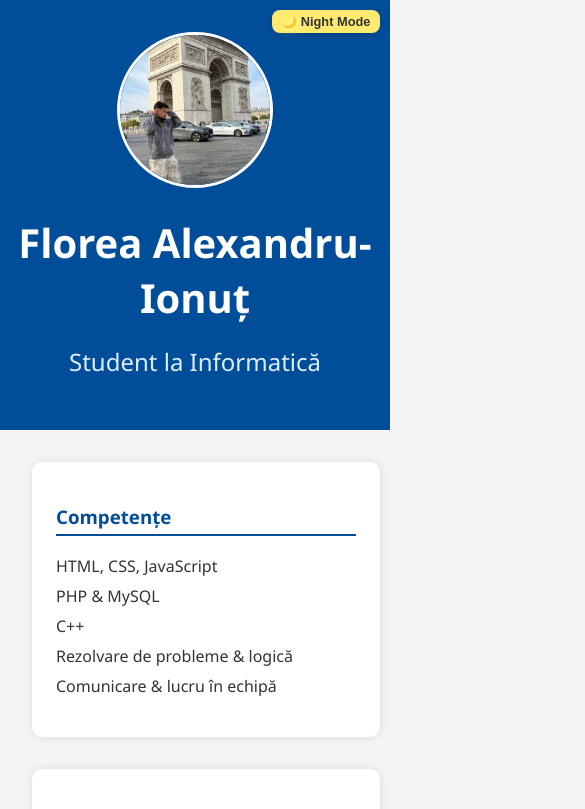
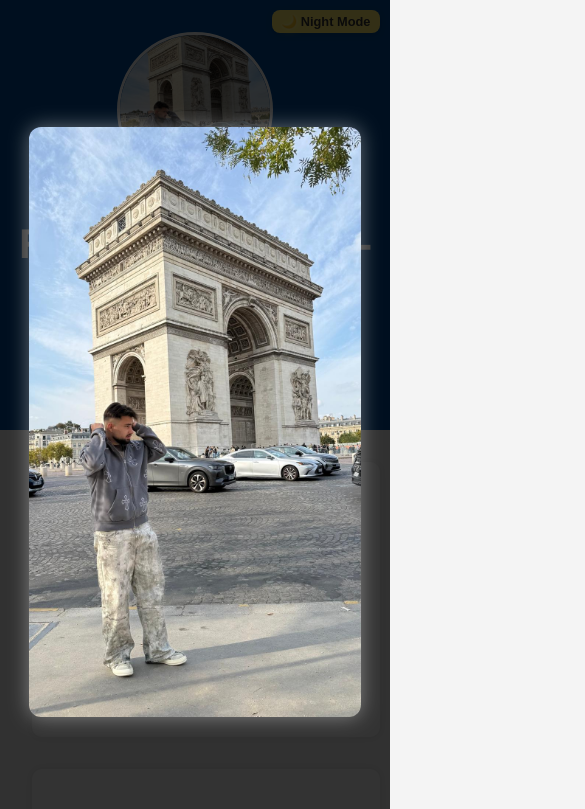
Before and after one commit to Florea21/Tema2, a plain HTML site: page index.html in a window 390 px wide. Both pictures are taken after a click on the picture 195 px from the left and 110 px from the top of the page. Shown: the top 809 px of the page, 585 px wide, since content can reach past the window. Drawn offline with Linux system fonts and the light colour scheme.

Commit message:
Update index.html

```diff
--- a/index.html
+++ b/index.html
@@ -4,15 +4,13 @@
 <head>
     <meta charset="UTF-8">
     <meta name="viewport" content="width=device-width, initial-scale=1.0">
-    <title>CV - Florea Alexandru-Ionut</title>
+    <title>CV - Florea Alexandru-Ionuț</title>
     <link rel="stylesheet" href="style.css">
 </head>
 
 <body>
     <header>
-        <!-- Poza de profil -->
-        <img src="poza.png" alt="Poza de profil" class="profile-photo" id="profilePhoto">
-
+        <img src="poza.png" alt="Poza de profil" class="profile-photo" id="profile-photo">
         <h1>Florea Alexandru-Ionuț</h1>
         <h2>Student la Informatică</h2>
 
@@ -77,33 +75,36 @@
         <p>&copy; 2025 Florea Alexandru-Ionuț. Toate drepturile rezervate.</p>
     </footer>
 
-    <!-- Overlay pentru poza mare -->
-    <div id="overlay"></div>
+    <!-- LIGHTBOX (mărire imagine) -->
+    <div id="lightbox">
+        <img src="poza.png" alt="Poza mărită">
+    </div>
 
-    <!-- Script Night Mode + Lightbox -->
+    <!-- Script pentru Night Mode și Lightbox -->
     <script>
-        // Night Mode cu glow icon
         const button = document.getElementById('toggle-theme');
-        const profilePhoto = document.getElementById('profilePhoto');
-        const overlay = document.getElementById('overlay');
+        const body = document.body;
+        const photo = document.getElementById('profile-photo');
+        const lightbox = document.getElementById('lightbox');
+        const lightboxImg = lightbox.querySelector('img');
 
+        // Schimbă tema
         button.addEventListener('click', () => {
-            document.body.classList.toggle('dark-mode');
-            if (document.body.classList.contains('dark-mode')) {
-                button.innerHTML = '<span>☀️</span> Light Mode';
-            } else {
-                button.innerHTML = '<span>🌙</span> Night Mode';
-            }
+            body.classList.toggle('dark-mode');
+            const isDark = body.classList.contains('dark-mode');
+            button.innerHTML = isDark ? '<span>☀️</span> Light Mode' : '<span>🌙</span> Night Mode';
         });
 
-        // Lightbox poza de profil
-        profilePhoto.addEventListener('click', () => {
-            overlay.innerHTML = `<img src="${profilePhoto.src}" alt="Poza de profil">`;
-            overlay.style.display = 'flex';
+        // Mărire imagine (lightbox)
+        photo.addEventListener('click', () => {
+            lightbox.style.display = 'flex';
         });
 
-        overlay.addEventListener('click', () => {
-            overlay.style.display = 'none';
+        // Închide imaginea dacă faci click în afara ei
+        lightbox.addEventListener('click', (e) => {
+            if (e.target !== lightboxImg) {
+                lightbox.style.display = 'none';
+            }
         });
     </script>
 </body>
```
